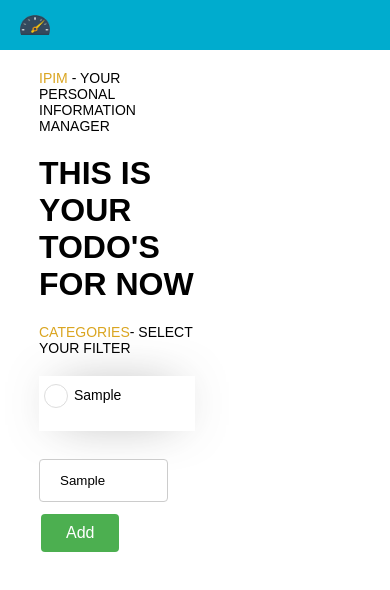
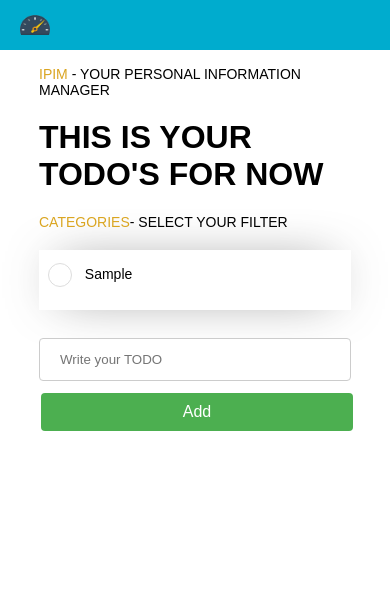
Before and after one commit to mayhelenrs/it2810-webutvikling-h17-prosjekt-3-group-50, a React (Create React App) app: page /todo in a window 390 px wide. Both pictures are taken after typing "Sample" into the empty fields and a click on the input "Add". Shown: the top 590 px of the page. Built offline with nearby package versions, Linux system fonts and the light colour scheme; a web font is replaced by a local one.

Commit message:
Changed way of saving to localstorage and change of names

```diff
--- a/src/assets/styles/ToDo.css
+++ b/src/assets/styles/ToDo.css
@@ -1,8 +1,7 @@
 .todo-list {
-    background-color: white;
     width: 40%;
     margin-left: 10%;
-    margin-top: 5%;
+    margin-top: 4%;
 
 }
 
@@ -19,7 +18,7 @@
     font-family: IntroRust, sans-serif;
 }
 
-li {
+.todo-item {
     list-style-type: none;
     font-family: IntroRust, sans-serif;
     font-size: 14px;
@@ -27,12 +26,12 @@ li {
     margin: 20px;
     width: 100%;
     padding-top: 3%;
-    -webkit-box-shadow: 0px 0px 51px -20px rgba(0,0,0,0.75);
-    -moz-box-shadow: 0px 0px 51px -20px rgba(0,0,0,0.75);
-    box-shadow: 0px 0px 51px -20px rgba(0,0,0,0.75);
+    -webkit-box-shadow: 0 0 51px -20px rgba(0,0,0,0.75);
+    -moz-box-shadow: 0 0 51px -20px rgba(0,0,0,0.75);
+    box-shadow: 0 0 51px -20px rgba(0,0,0,0.75);
 }
 
-li:hover {
+.todo-item:hover {
     background-color: #dddddd;
 }
 
@@ -44,25 +43,6 @@ li:hover {
     margin-top: 20px;
 }
 
-input[type=checkbox] {
-    width: 1.8em;
-    height: 1.8em;
-    background-color: white;
-    border-radius: 50%;
-    vertical-align: middle;
-    border: 1px solid #ddd;
-    -webkit-appearance: none;
-    outline: none;
-    cursor: pointer;
-    margin-right: 4%;
-    margin-left: 3%;
-}
-
-
-
-input[type=checkbox]:hover {
-    background-color:  goldenrod;
-}
 
 .toDo {
     display: flex;
@@ -74,6 +54,8 @@ input[type=checkbox]:hover {
 }
 
 #btn-green {
+    width: 16%;
+
     background-color: #4CAF50;
     border: none;
     color: white;
@@ -100,3 +82,50 @@ input[type=text] {
     border-radius: 4px;
     box-sizing: border-box;
 }
+
+input[type=checkbox] {
+    width: 1.8em;
+    height: 1.8em;
+    background-color: white;
+    border-radius: 50%;
+    vertical-align: middle;
+    border: 1px solid #ddd;
+    -webkit-appearance: none;
+    outline: none;
+    cursor: pointer;
+    margin-right: 4%;
+    margin-left: 3%;
+}
+
+
+
+input[type=checkbox]:hover {
+    background-color:  goldenrod;
+}
+
+
+@media screen and (max-width: 480px) {
+
+    .todo-list {
+        width: 80%;
+    }
+    #btn-green {
+        width: 100%;
+    }
+    input[type=text] {
+        width: 100%;
+    }
+
+}
+
+@media screen and (max-width: 1237px) {
+
+
+    #btn-green {
+        width: 100%;
+    }
+    input[type=text] {
+        width: 100%;
+    }
+
+}
--- a/src/components/ToDo.jsx
+++ b/src/components/ToDo.jsx
@@ -7,8 +7,9 @@ export class ToDo extends React.Component {
     constructor(props) {
         super(props);
         let todos = [];
-        if(localStorage.getItem("ToDo") != null) {
-            todos = localStorage.getItem("ToDo").split(",");
+
+        if (localStorage.getItem("ToDo") != null) {
+            todos =  JSON.parse(localStorage.getItem("ToDo"));
         }
         this.state = {
             value: '',
@@ -27,23 +28,22 @@ export class ToDo extends React.Component {
     }
 
     handleSubmit(event) {
-        const data = this.state.data;
+        const todos = this.state.data;
         if (this.state.value.length > 0) {
-            data.push(this.state.value);
-            this.setState({ data: data});
+            todos.push(this.state.value);
+                this.setState({ data: todos});
             if (typeof(Storage) !== "undefined" ) {
-                localStorage.setItem("ToDo", data);
+                localStorage.setItem("ToDo", JSON.stringify(todos));
             }
         }
-
-
+        this.setState({value: ""});
         event.preventDefault();
 
 
     }
 
    handleClicks(index) {
-        let todos = localStorage.getItem("ToDo").split(",");
+        let todos = JSON.parse(localStorage.getItem("ToDo"));
         let handledTodos = [];
         for (let i = 0; i < todos.length; i++) {
             if (i !== index) {
@@ -51,7 +51,7 @@ export class ToDo extends React.Component {
             }
         }
        this.setState({ data: handledTodos});
-       localStorage.setItem("ToDo", handledTodos);
+       localStorage.setItem("ToDo", JSON.stringify(handledTodos));
     }
 
 
@@ -74,10 +74,11 @@ export class ToDo extends React.Component {
                     <ul id="todo-holder">
                         {this.renderToDoItems()}
                     </ul>
-                    <input type="text" placeholder="Write your TODO" value={this.state.value}
+                    <input id="text-field" type="text" placeholder="Write your TODO" value={this.state.value}
                            onChange={this.handleChange}/>
                     <input type="submit" id="btn-green" value="Add" onClick={this.handleSubmit}/>
                 </div>
+
             </div>
         );
     }
--- a/src/components/ToDoItem.jsx
+++ b/src/components/ToDoItem.jsx
@@ -17,7 +17,7 @@ export class ToDoItem extends React.Component {
     render() {
         const text = this.state.checked;
         return (
-            <li key={this.props.index}>
+            <li key={this.props.index} className="todo-item">
                 <input type="checkbox" key={this.props.index} label={text} onClick={this.props.onClick}
                        onChange={() => this.handleClick()}/>
                 {this.props.value}
```
